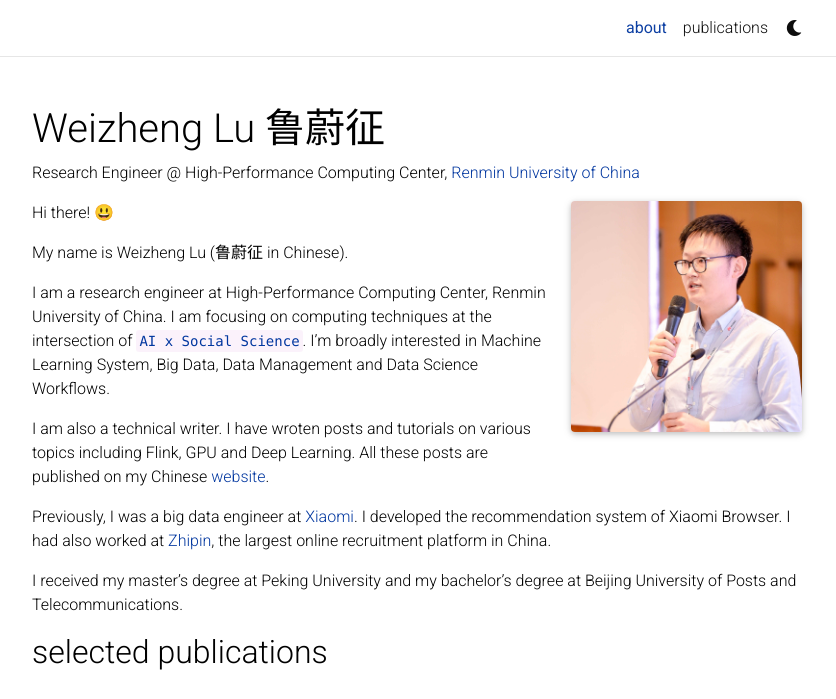
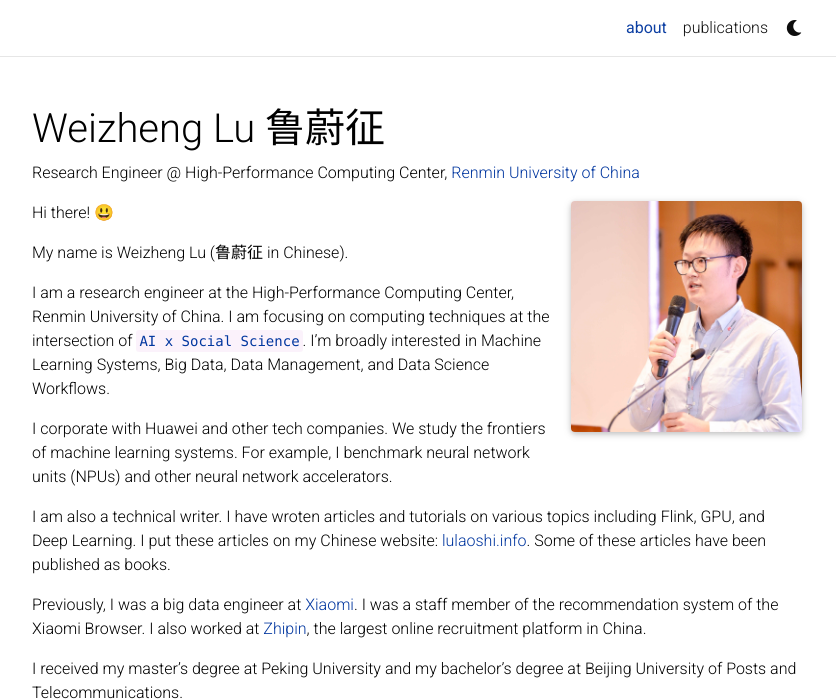
Before and after one commit to luweizheng/luweizheng.github.io, a Jekyll site: the page built from _pages/about.md, in a window 1280 px wide and 1077 px high, cut to the strip 0-699 px from the top of the window. Shown: the whole strip, without its empty margins (223-1059 px from the left). Built offline with Jekyll 4.4.1, drawn with Linux system fonts in a browser that asks for light colours; full-size pictures stand in for the smaller copies a plugin makes; comment, search, counter and statistics services are not loaded; a style sheet for code colours, icons or effects is not loaded.

```diff
--- a/_config.yml
+++ b/_config.yml
@@ -106,7 +106,7 @@
 google_analytics: G-7J5KG1Q4KZ
 panelbear_analytics:  # panelbear analytics site ID (format: XXXXXXXXX)
 
-google_site_verification:  # your google-site-verification ID (Google Search Console)
+google_site_verification: Ciqsb0Xmfqj-hV8PWsN9BzXoVITRuJ2Xkpph_0c3y4M
 bing_site_verification:  # out your bing-site-verification ID (Bing Webmaster)
 
 # -----------------------------------------------------------------------------
@@ -323,9 +323,9 @@
 # Optional Features
 # -----------------------------------------------------------------------------
 
-enable_google_analytics:    false  # enables google analytics
+enable_google_analytics:    true  # enables google analytics
 enable_panelbear_analytics: false  # enables panelbear analytics
-enable_google_verification: false  # enables google site verification
+enable_google_verification: true  # enables google site verification
 enable_bing_verification:   false  # enables bing site verification
 enable_masonry:             true   # enables automatic project cards arangement
 enable_math:                true   # enables math typesetting (uses MathJax)
--- a/_pages/about.md
+++ b/_pages/about.md
@@ -18,10 +18,12 @@
 
 My name is Weizheng Lu (鲁蔚征 in Chinese).
 
-I am a research engineer at High-Performance Computing Center, Renmin University of China. I am focusing on computing techniques at the intersection of `AI x Social Science`. I'm broadly interested in Machine Learning System, Big Data, Data Management and Data Science Workflows.
+I am a research engineer at the High-Performance Computing Center, Renmin University of China. I am focusing on computing techniques at the intersection of `AI x Social Science`. I'm broadly interested in Machine Learning Systems, Big Data, Data Management, and Data Science Workflows.
 
-I am also a technical writer. I have wroten posts and tutorials on various topics including Flink, GPU and Deep Learning. All these posts are published on my Chinese [website](https://lulaoshi.info/).
+I corporate with Huawei and other tech companies. We study the frontiers of machine learning systems. For example, I benchmark neural network units (NPUs) and other neural network accelerators.
 
-Previously, I was a big data engineer at [Xiaomi](https://en.wikipedia.org/wiki/Xiaomi). I developed the recommendation system of Xiaomi Browser. I had also worked at [Zhipin](https://www.zhipin.com/), the largest online recruitment platform in China.
+I am also a technical writer. I have wroten articles and tutorials on various topics including Flink, GPU, and Deep Learning. I put these articles on my Chinese website: [lulaoshi.info](https://lulaoshi.info/). Some of these articles have been published as books.
+
+Previously, I was a big data engineer at [Xiaomi](https://en.wikipedia.org/wiki/Xiaomi). I was a staff member of the recommendation system of the Xiaomi Browser. I also worked at [Zhipin](https://www.zhipin.com/), the largest online recruitment platform in China.
 
 I received my master's degree at Peking University and my bachelor's degree at Beijing University of Posts and Telecommunications.
```
